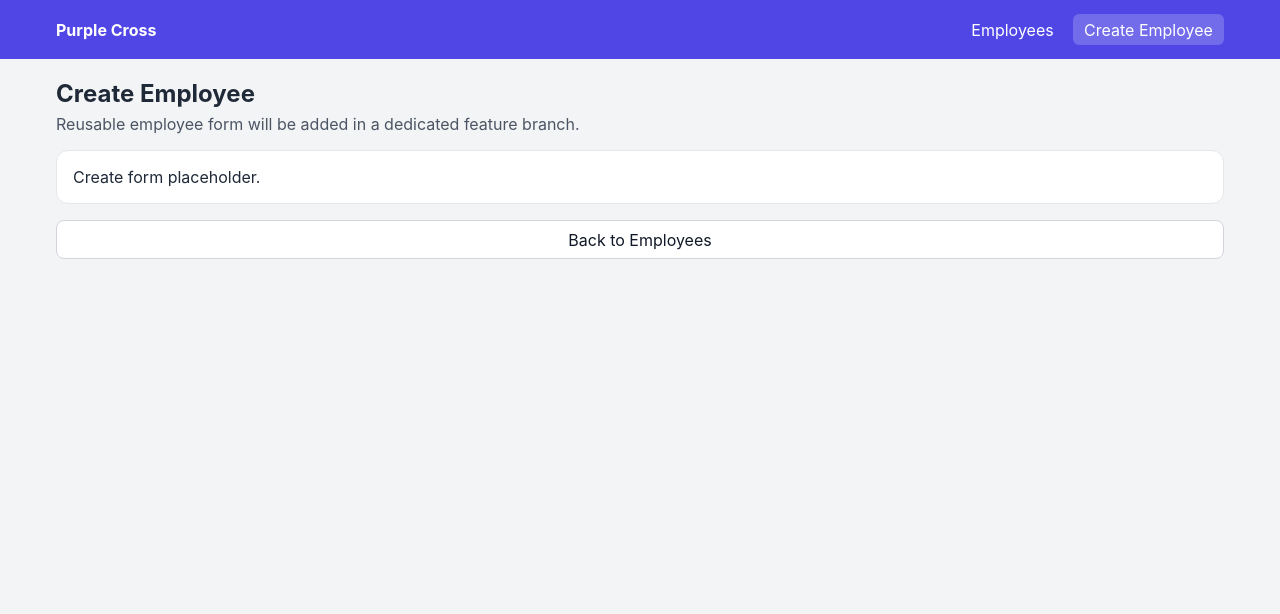
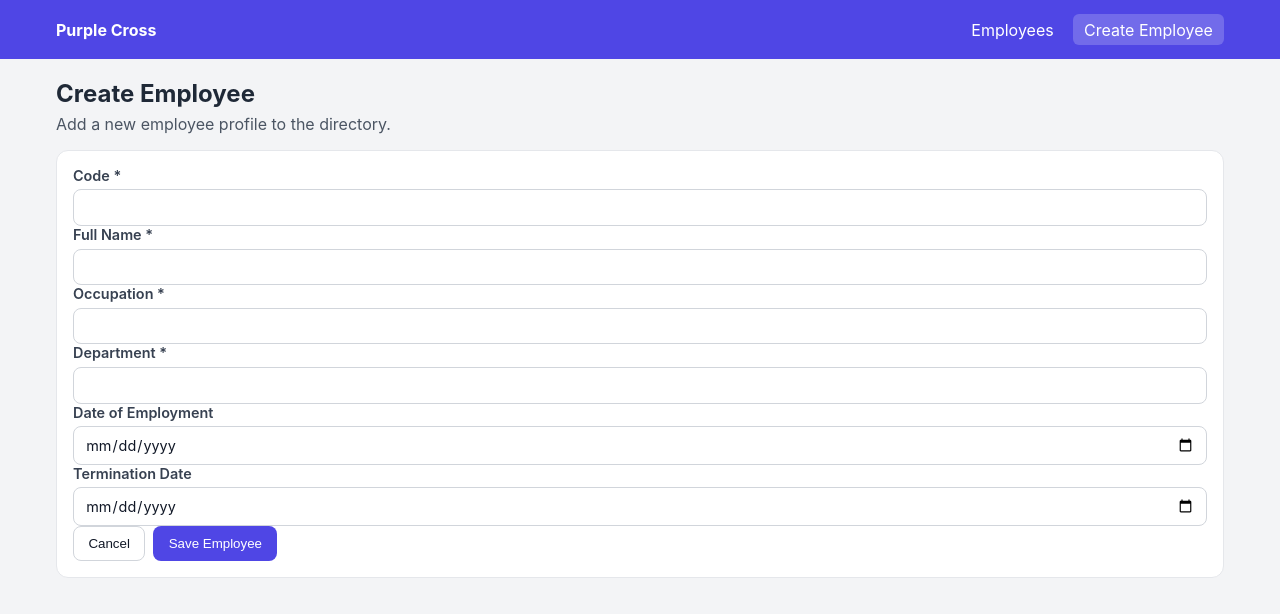
Before and after one commit to AlexsandarM/purple-cross, a React (Vite) app: page /employees/new in a window 1280 px wide. Shown: the top 614 px of the page. Built offline with nearby package versions, Linux system fonts and the light colour scheme.

Commit message:
feat: add reusable employee form and create flow

```diff
--- /dev/null
+++ b/src/components/employees/EmployeeForm.jsx
@@ -0,0 +1,188 @@
+import { useState } from "react";
+
+const EMPTY_VALUES = {
+  code: "",
+  fullName: "",
+  occupation: "",
+  department: "",
+  dateOfEmployment: "",
+  terminationDate: "",
+};
+
+function EmployeeForm({
+  initialValues = EMPTY_VALUES,
+  onSubmit,
+  onCancel,
+  submitLabel = "Save",
+  formError = "",
+  submitTestId = "employee-form-submit-button",
+}) {
+  const [values, setValues] = useState({
+    ...EMPTY_VALUES,
+    ...initialValues,
+    terminationDate: initialValues.terminationDate ?? "",
+  });
+  const [errors, setErrors] = useState({});
+
+  const handleChange = (field) => (event) => {
+    const nextValue = event.target.value;
+    setValues((current) => ({ ...current, [field]: nextValue }));
+    setErrors((current) => {
+      if (!current[field]) {
+        return current;
+      }
+
+      const copy = { ...current };
+      delete copy[field];
+      return copy;
+    });
+  };
+
+  const handleSubmit = (event) => {
+    event.preventDefault();
+    const result = onSubmit(values);
+    if (result?.errors) {
+      setErrors(result.errors);
+      return;
+    }
+
+    setErrors({});
+  };
+
+  return (
+    <form className="card employee-form" onSubmit={handleSubmit} data-testid="employee-form">
+      <div className="employee-form-grid">
+        <label className="field" htmlFor="employee-code-input">
+          <span>Code *</span>
+          <input
+            id="employee-code-input"
+            className="input"
+            type="text"
+            value={values.code}
+            onChange={handleChange("code")}
+            data-testid="employee-code-input"
+          />
+          {errors.code ? (
+            <small className="field-error" data-testid="employee-code-error">
+              {errors.code}
+            </small>
+          ) : null}
+        </label>
+
+        <label className="field" htmlFor="employee-full-name-input">
+          <span>Full Name *</span>
+          <input
+            id="employee-full-name-input"
+            className="input"
+            type="text"
+            value={values.fullName}
+            onChange={handleChange("fullName")}
+            data-testid="employee-full-name-input"
+          />
+          {errors.fullName ? (
+            <small className="field-error" data-testid="employee-full-name-error">
+              {errors.fullName}
+            </small>
+          ) : null}
+        </label>
+
+        <label className="field" htmlFor="employee-occupation-input">
+          <span>Occupation *</span>
+          <input
+            id="employee-occupation-input"
+            className="input"
+            type="text"
+            value={values.occupation}
+            onChange={handleChange("occupation")}
+            data-testid="employee-occupation-input"
+          />
+          {errors.occupation ? (
+            <small className="field-error" data-testid="employee-occupation-error">
+              {errors.occupation}
+            </small>
+          ) : null}
+        </label>
+
+        <label className="field" htmlFor="employee-department-input">
+          <span>Department *</span>
+          <input
+            id="employee-department-input"
+            className="input"
+            type="text"
+            value={values.department}
+            onChange={handleChange("department")}
+            data-testid="employee-department-input"
+          />
+          {errors.department ? (
+            <small className="field-error" data-testid="employee-department-error">
+              {errors.department}
+            </small>
+          ) : null}
+        </label>
+
+        <label className="field" htmlFor="employee-employment-date-input">
+          <span>Date of Employment</span>
+          <input
+            id="employee-employment-date-input"
+            className="input"
+            type="date"
+            value={values.dateOfEmployment}
+            onChange={handleChange("dateOfEmployment")}
+            data-testid="employee-date-of-employment-input"
+          />
+          {errors.dateOfEmployment ? (
+            <small
+              className="field-error"
+              data-testid="employee-date-of-employment-error"
+            >
+              {errors.dateOfEmployment}
+            </small>
+          ) : null}
+        </label>
+
+        <label className="field" htmlFor="employee-termination-date-input">
+          <span>Termination Date</span>
+          <input
+            id="employee-termination-date-input"
+            className="input"
+            type="date"
+            value={values.terminationDate}
+            onChange={handleChange("terminationDate")}
+            data-testid="employee-termination-date-input"
+          />
+          {errors.terminationDate ? (
+            <small className="field-error" data-testid="employee-termination-date-error">
+              {errors.terminationDate}
+            </small>
+          ) : null}
+        </label>
+      </div>
+
+      {formError ? (
+        <p className="form-error-banner" data-testid="employee-form-error-banner">
+          {formError}
+        </p>
+      ) : null}
+
+      <div className="row-actions">
+        <button
+          type="button"
+          className="button button-secondary"
+          onClick={onCancel}
+          data-testid="employee-form-cancel-button"
+        >
+          Cancel
+        </button>
+        <button
+          type="submit"
+          className="button button-primary"
+          data-testid={submitTestId}
+        >
+          {submitLabel}
+        </button>
+      </div>
+    </form>
+  );
+}
+
+export default EmployeeForm;
--- a/src/pages/EmployeeCreatePage.jsx
+++ b/src/pages/EmployeeCreatePage.jsx
@@ -1,17 +1,50 @@
-import { Link } from "react-router-dom";
+import { useState } from "react";
+import { useNavigate } from "react-router-dom";
+import EmployeeForm from "../components/employees/EmployeeForm";
 import PageHeader from "../components/common/PageHeader";
+import { useEmployees } from "../hooks/useEmployees";
 import { APP_PATHS } from "../routes/paths";
+import { validateEmployee } from "../utils/employeeValidation";
 
 function EmployeeCreatePage() {
+  const navigate = useNavigate();
+  const { employees, createEmployee } = useEmployees();
+  const [submitError, setSubmitError] = useState("");
+
+  const handleCancel = () => {
+    navigate(APP_PATHS.employees);
+  };
+
+  const handleCreateEmployee = (formValues) => {
+    const { errors, normalized } = validateEmployee(formValues, employees);
+    if (Object.keys(errors).length > 0) {
+      return { errors };
+    }
+
+    const created = createEmployee(normalized);
+    if (!created) {
+      setSubmitError("Employee code already exists.");
+      return { errors: { code: "Code must be unique." } };
+    }
+
+    setSubmitError("");
+    navigate(APP_PATHS.employees);
+    return {};
+  };
+
   return (
     <section className="page">
-      <PageHeader title="Create Employee" subtitle="Reusable employee form will be added in a dedicated feature branch." />
-      <div className="card" data-testid="create-employee-form-placeholder">
-        Create form placeholder.
-      </div>
-      <Link to={APP_PATHS.employees} className="button button-secondary" data-testid="create-employee-back-button">
-        Back to Employees
-      </Link>
+      <PageHeader
+        title="Create Employee"
+        subtitle="Add a new employee profile to the directory."
+      />
+      <EmployeeForm
+        onSubmit={handleCreateEmployee}
+        onCancel={handleCancel}
+        submitLabel="Save Employee"
+        submitTestId="create-employee-save-button"
+        formError={submitError}
+      />
     </section>
   );
 }
--- /dev/null
+++ b/src/utils/employeeValidation.js
@@ -0,0 +1,60 @@
+import { toDateOrNull } from "./dateUtils";
+
+export function normalizeEmployeeInput(values) {
+  return {
+    code: values.code.trim(),
+    fullName: values.fullName.trim(),
+    occupation: values.occupation.trim(),
+    department: values.department.trim(),
+    dateOfEmployment: values.dateOfEmployment || "",
+    terminationDate: values.terminationDate || null,
+  };
+}
+
+export function validateEmployee(values, existingEmployees) {
+  const errors = {};
+  const normalized = normalizeEmployeeInput(values);
+
+  if (!normalized.code) {
+    errors.code = "Code is required.";
+  } else {
+    const duplicateCode = existingEmployees.some(
+      (employee) => employee.code.toLowerCase() === normalized.code.toLowerCase()
+    );
+
+    if (duplicateCode) {
+      errors.code = "Code must be unique.";
+    }
+  }
+
+  if (!normalized.fullName) {
+    errors.fullName = "Full name is required.";
+  } else if (normalized.fullName.length < 2) {
+    errors.fullName = "Full name must be at least 2 characters.";
+  }
+
+  if (!normalized.occupation) {
+    errors.occupation = "Occupation is required.";
+  }
+
+  if (!normalized.department) {
+    errors.department = "Department is required.";
+  }
+
+  const employmentDate = toDateOrNull(normalized.dateOfEmployment);
+  if (normalized.dateOfEmployment && !employmentDate) {
+    errors.dateOfEmployment = "Date of employment must be a valid date.";
+  }
+
+  const terminationDate = toDateOrNull(normalized.terminationDate);
+  if (normalized.terminationDate && !terminationDate) {
+    errors.terminationDate = "Termination date must be a valid date.";
+  }
+
+  if (employmentDate && terminationDate && terminationDate < employmentDate) {
+    errors.terminationDate =
+      "Termination date cannot be earlier than date of employment.";
+  }
+
+  return { errors, normalized };
+}
```
